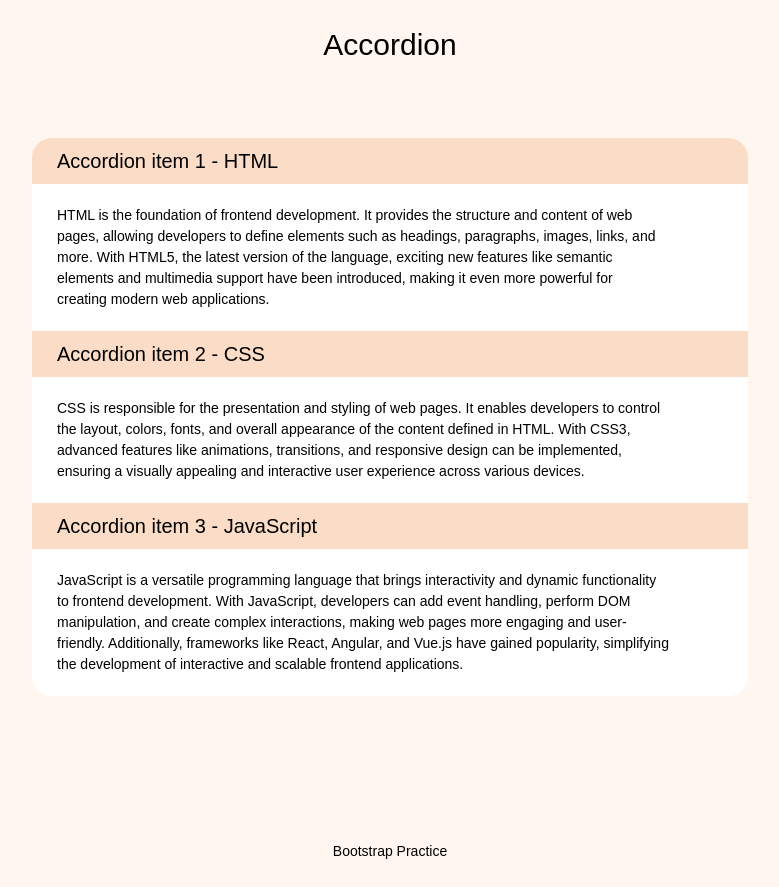
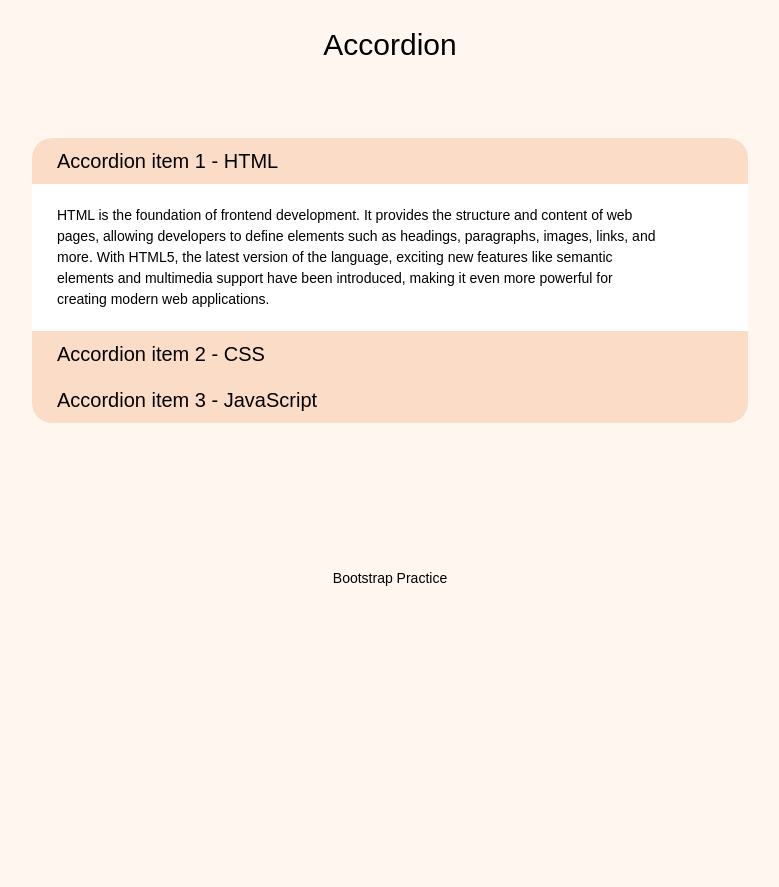
Before and after one commit to MustLightVK/M2L14, a plain HTML site: page index.html in a window 1280 px wide. Shown: the part 1360-2247 px from the top of the page, without its empty margins (250-1029 px from the left). After the commit the page ends 1974 px from the top, so only its background shows below. Drawn offline with Linux system fonts and the light colour scheme; files whose address does not match are found by name.

Commit message:
add accordion

```diff
--- a/css/main.css
+++ b/css/main.css
@@ -30,17 +30,6 @@ li{
     display: block;
     margin: 0;
     padding: 0;
-}
-h3{
-    padding: 11px 0;
-    padding-left: 25px;
-
-
-    font-size: 20px;
-    font-weight: 400;
-
-    color: #000;
-    background: #FBDCC7;
 }
 p{
     margin: 0;
@@ -247,7 +236,7 @@ span{
     background: #C3D2CB;
 }
 .tab_text{
-    padding-left: 34px;
+    padding: 0 34px;
 
     font-weight: 400;
     font-size: 15px;
@@ -260,10 +249,25 @@ span{
 
 
 
+.accordion{
+    --bs-accordion-border-width: none;
+}
+.accordion-item{
+    max-width: 730px;
+}
+.accordion-button-wrapper,
+.accordion-button:not(.collapsed){
+    padding: 11px 25px;
+    border: none;
 
-.text-wrapper>p{
-    padding: 21px 0;
-    padding-left: 25px;
+    font-size: 20px;
+    font-weight: 400;
+
+    color: #000;
+    background: #FBDCC7;
+}
+.accordion-body-wrapper{
+    padding: 21px 25px;
 
     font-size: 14px;
     font-weight: 300;
@@ -271,10 +275,20 @@ span{
     color: #000;
     background: #fff;
 }
-.title-border-radius>h3{
+.accordion-button::after,
+.accordion-button:not(.collapsed)::after{
+    background-image: none;
+}
+.accordion-item:first-of-type .accordion-button {
     border-radius: 20px 20px 0 0;
 }
-.p-border-radius>p{
+.accordion-item:last-of-type .accordion-button.collapsed {
+    border-radius: 0 0 20px 20px;
+}
+.accordion-item:first-of-type {
+    border-radius: 20px 20px 0 0;
+}
+.accordion-item:last-of-type {
     border-radius: 0 0 20px 20px;
 }
 
--- a/index.html
+++ b/index.html
@@ -128,18 +128,44 @@
             </div>
             <div class="row justify-content-center">
                 <div class="col-xl-8">
-                    <div class="text-wrapper title-border-radius">
-                        <h3>Accordion item 1 - HTML</h3>
-                        <p>HTML is the foundation of frontend development. It provides the structure and content of web <br> pages, allowing developers to define elements such as headings, paragraphs, images, links, and <br> more. With HTML5, the latest version of the language, exciting new features like semantic <br> elements and multimedia support have been introduced, making it even more powerful for <br> creating modern web applications.</p>
-                    </div>
-                    <div class="text-wrapper">
-                        <h3>Accordion item 2 - CSS</h3>
-                        <p>CSS is responsible for the presentation and styling of web pages. It enables developers to control <br> the layout, colors, fonts, and overall appearance of the content defined in HTML. With CSS3, <br> advanced features like animations, transitions, and responsive design can be implemented, <br> ensuring a visually appealing and interactive user experience across various devices.</p>
-                    </div>
-                    <div class="text-wrapper p-border-radius">
-                        <h3>Accordion item 3 - JavaScript</h3>
-                        <p>JavaScript is a versatile programming language that brings interactivity and dynamic functionality <br> to frontend development. With JavaScript, developers can add event handling, perform DOM <br> manipulation, and create complex interactions, making web pages more engaging and user- <br> friendly. Additionally, frameworks like React, Angular, and Vue.js have gained popularity, simplifying <br> the development of interactive and scalable frontend applications.</p>
-                    </div>
+                    <div class="accordion" id="accordionExample">
+                        <div class="accordion-item">
+                          <h2 class="accordion-header">
+                            <button class="accordion-button accordion-button-wrapper" type="button" data-bs-toggle="collapse" data-bs-target="#collapseOne" aria-expanded="true" aria-controls="collapseOne">
+                              Accordion item 1 - HTML
+                            </button>
+                          </h2>
+                          <div id="collapseOne" class="accordion-collapse collapse show" data-bs-parent="#accordionExample">
+                            <div class="accordion-body accordion-body-wrapper">
+                                HTML is the foundation of frontend development. It provides the structure and content of web <br> pages, allowing developers to define elements such as headings, paragraphs, images, links, and <br> more. With HTML5, the latest version of the language, exciting new features like semantic <br> elements and multimedia support have been introduced, making it even more powerful for <br> creating modern web applications.
+                            </div>
+                          </div>
+                        </div>
+                        <div class="accordion-item">
+                          <h2 class="accordion-header">
+                            <button class="accordion-button collapsed accordion-button-wrapper" type="button" data-bs-toggle="collapse" data-bs-target="#collapseTwo" aria-expanded="false" aria-controls="collapseTwo">
+                              Accordion item 2 - CSS
+                            </button>
+                          </h2>
+                          <div id="collapseTwo" class="accordion-collapse collapse" data-bs-parent="#accordionExample">
+                            <div class="accordion-body accordion-body-wrapper">
+                                CSS is responsible for the presentation and styling of web pages. It enables developers to control <br> the layout, colors, fonts, and overall appearance of the content defined in HTML. With CSS3, <br> advanced features like animations, transitions, and responsive design can be implemented, <br> ensuring a visually appealing and interactive user experience across various devices.
+                            </div>
+                          </div>
+                        </div>
+                        <div class="accordion-item">
+                          <h2 class="accordion-header">
+                            <button class="accordion-button collapsed accordion-button-wrapper" type="button" data-bs-toggle="collapse" data-bs-target="#collapseThree" aria-expanded="false" aria-controls="collapseThree">
+                              Accordion item 3 - JavaScript
+                            </button>
+                          </h2>
+                          <div id="collapseThree" class="accordion-collapse collapse" data-bs-parent="#accordionExample">
+                            <div class="accordion-body accordion-body-wrapper">
+                                JavaScript is a versatile programming language that brings interactivity and dynamic functionality <br> to frontend development. With JavaScript, developers can add event handling, perform DOM <br> manipulation, and create complex interactions, making web pages more engaging and user- <br> friendly. Additionally, frameworks like React, Angular, and Vue.js have gained popularity, simplifying <br> the development of interactive and scalable frontend applications.
+                            </div>
+                          </div>
+                        </div>
+                      </div>
                 </div>
             </div>
         </div>
```
